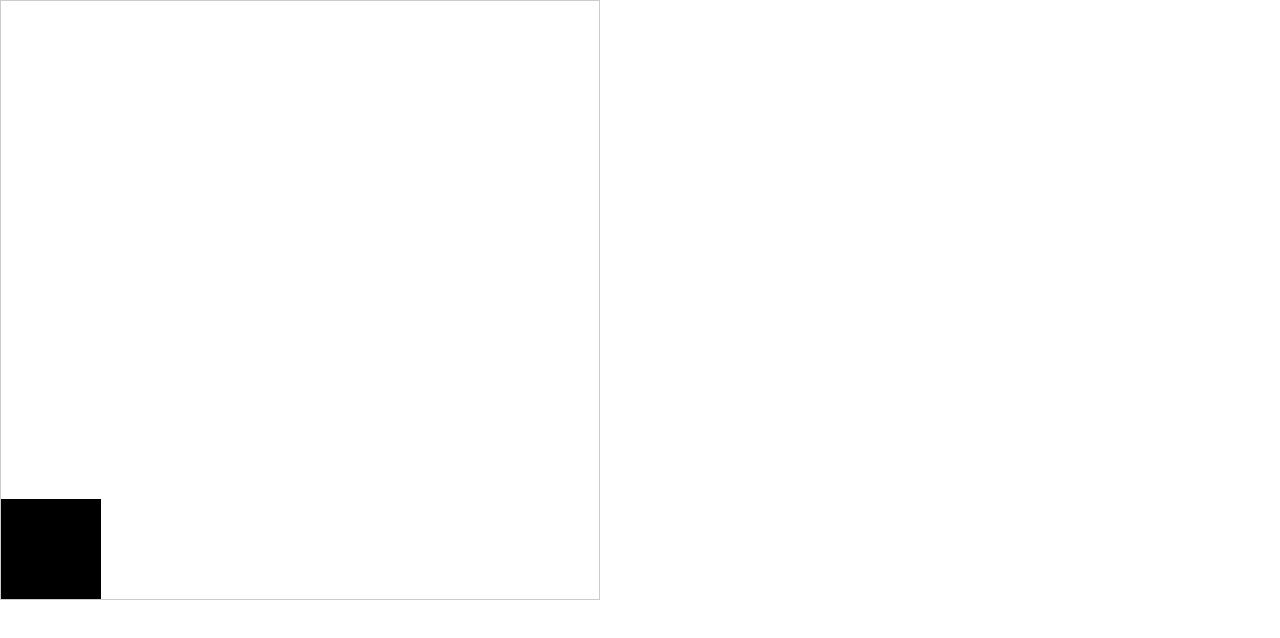
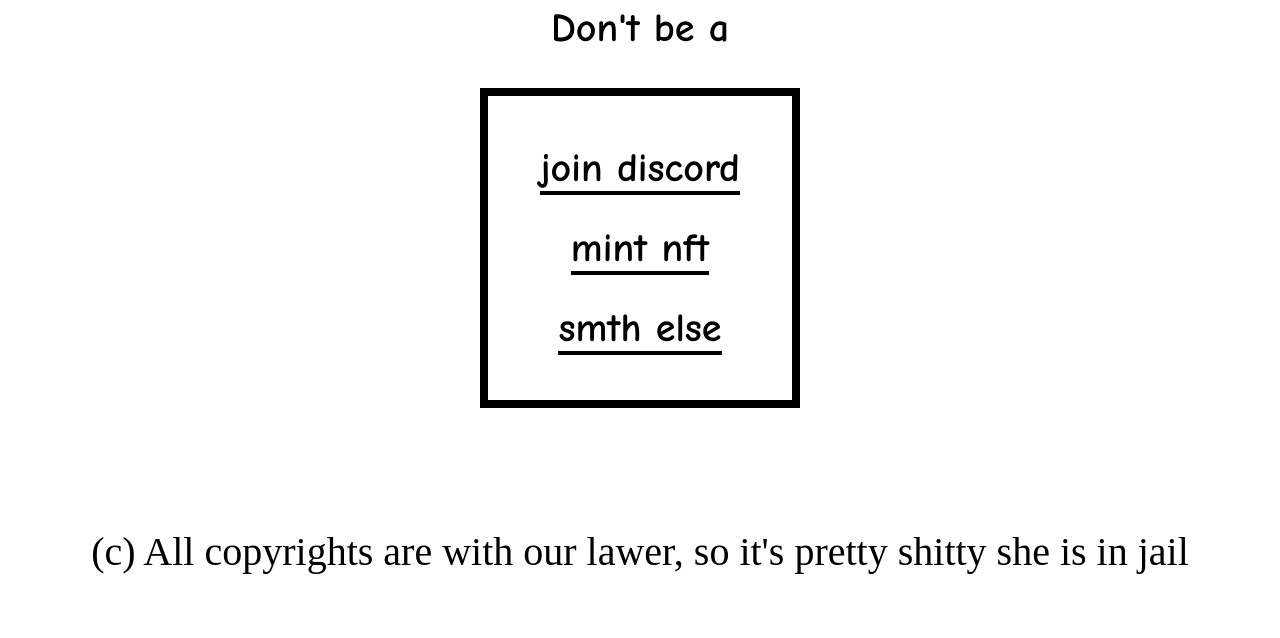
Before and after one commit to krovorgen/nft-scam-landing, a website built with Parcel: page src/index.html in a window 1280 px wide. Built offline with nearby package versions, Linux system fonts and the light colour scheme.

Commit message:
added footer

```diff
--- a/package.json
+++ b/package.json
@@ -7,7 +7,7 @@
     "stylelint": "stylelint \"**/*.scss\"",
     "stylelint:fix": "stylelint \"**/*.scss\" --fix",
     "deploy": "gh-pages -d dist",
-    "dev": "parcel -p 3000 --open chrome",
+    "dev": "parcel -p 3000 --no-cache --open chrome",
     "build": "rm -rf dist & parcel build",
     "lint": "eslint . && prettier -c \"**/*.js\" \"**/*.json\" \"**/*.md\" \"**/*.ts\"",
     "fmt": "prettier --write \"**/*.js\" \"**/*.json\" \"**/*.md\" \"**/*.ts\""
--- a/src/index.html
+++ b/src/index.html
@@ -9,9 +9,35 @@
 </head>
 
 <body>
-    <div class="canvas">
-        <div class="people"> </div>
+<footer class="footer">
+    <div class="container">
+        <h2 class="footer__title">
+            Don't be a
+        </h2>
+        <div class="footer__wrap">
+            <ul class="footer__items">
+                <li class="footer__item">
+                    <a class="link" href="#">
+                        join discord
+                    </a>
+                </li>
+                <li class="footer__item">
+                    <a class="link" href="#">
+                        mint nft
+                    </a>
+                </li>
+                <li class="footer__item">
+                    <a class="link" href="#">
+                        smth else
+                    </a>
+                </li>
+            </ul>
+        </div>
+        <p class="footer__copyright">
+            (c) All copyrights are with our lawer, so it's pretty shitty she is in jail
+        </p>
     </div>
+</footer>
     <script src="js/index.js" type="module"></script>
 </body>
 
--- a/src/js/index.js
+++ /dev/null
@@ -1,30 +0,0 @@
-const people = document.querySelector('.people');
-
-const VALUE_CHANGE = 100;
-const MAX_X = 600;
-const MAX_Y = 600;
-let posX = 0;
-let posY = 0;
-
-document.addEventListener('keyup', (e) => {
-  if (e.key === 'ArrowUp') {
-    posY -= VALUE_CHANGE;
-  }
-  if (e.key === 'ArrowDown') {
-    posY += VALUE_CHANGE;
-  }
-  if (e.key === 'ArrowLeft') {
-    posX -= VALUE_CHANGE;
-  }
-  if (e.key === 'ArrowRight') {
-    posX += VALUE_CHANGE;
-  }
-
-  if (posX >= MAX_X) posX = 500;
-  if (posY <= -MAX_Y) posY = -500;
-
-  if (posX <= 0) posX = 0;
-  if (posY >= 0) posY = 0;
-
-  people.style.transform = `translate(${posX}px, ${posY}px)`;
-});
--- /dev/null
+++ b/src/scss/base/_fonts.scss
@@ -0,0 +1,9 @@
+@font-face {
+  src:
+    url("../../fonts/32441506567156636049eb850b53f02a.woff2") format("woff2"),
+    url("../../fonts/32441506567156636049eb850b53f02a.woff") format("woff");
+  font-family: "Times New Roman";
+  font-weight: 400;
+  font-style: normal;
+  font-display: swap;
+}
--- /dev/null
+++ b/src/scss/base/_global.scss
@@ -0,0 +1,30 @@
+@import url("https://fonts.googleapis.com/css2?family=Comic+Neue:wght@300;400;700&display=swap");
+
+body {
+  min-height: 100vh;
+  font-family: "Times New Roman", sans-serif;
+  font-weight: 400;
+  line-height: 1.4;
+  color: #181818;
+}
+
+.container {
+  margin: 0 auto;
+  padding: 0 10px;
+  max-width: 1532px;
+}
+
+.link {
+  border-bottom: 4px solid #000;
+  font-family: "Comic Neue", sans-serif;
+  font-weight: 700;
+  font-style: normal;
+  font-size: 40px;
+  line-height: 120%;
+  color: #000;
+
+  &:hover {
+    border-bottom-color: #031cf9;
+    color: #031cf9;
+  }
+}
--- /dev/null
+++ b/src/scss/components/_footer.scss
@@ -0,0 +1,48 @@
+.footer {
+  &__title {
+    margin-bottom: 32px;
+    font-family: "Comic Neue", sans-serif;
+    font-weight: 700;
+    font-size: 40px;
+    text-align: center;
+    color: #000;
+  }
+
+  &__wrap {
+    display: flex;
+    align-items: center;
+    justify-content: center;
+    margin: 0 auto 120px;
+    width: 320px;
+    height: 320px;
+    border: 8px solid #000;
+    text-align: center;
+
+    @include media($sm) {
+      margin-bottom: 48px;
+    }
+  }
+
+  &__items {
+
+  }
+
+  &__item {
+    &:not(:last-child) {
+      margin-bottom: 32px;
+    }
+  }
+
+  &__copyright {
+    margin-bottom: 48px;
+    font-weight: 400;
+    font-size: 40px;
+    line-height: 120%;
+    text-align: center;
+    color: #000;
+
+    @include media($sm) {
+      font-size: 32px;
+    }
+  }
+}
--- a/src/scss/index.scss
+++ b/src/scss/index.scss
@@ -1,18 +1,5 @@
 @import "base/mixins";
 @import "base/variables";
 @import "libs/reset";
-
-.canvas {
-  display: flex;
-  align-items: end;
-  width: 600px;
-  height: 600px;
-  border: 1px solid #ccc;
-}
-
-.people {
-  display: block;
-  width: 100px;
-  height: 100px;
-  background-color: #000;
-}
+@import "base/global";
+@import "components/footer";
```
Also changed, not shown: src/fonts/32441506567156636049eb850b53f02a.woff (added), src/fonts/32441506567156636049eb850b53f02a.woff2 (added).
